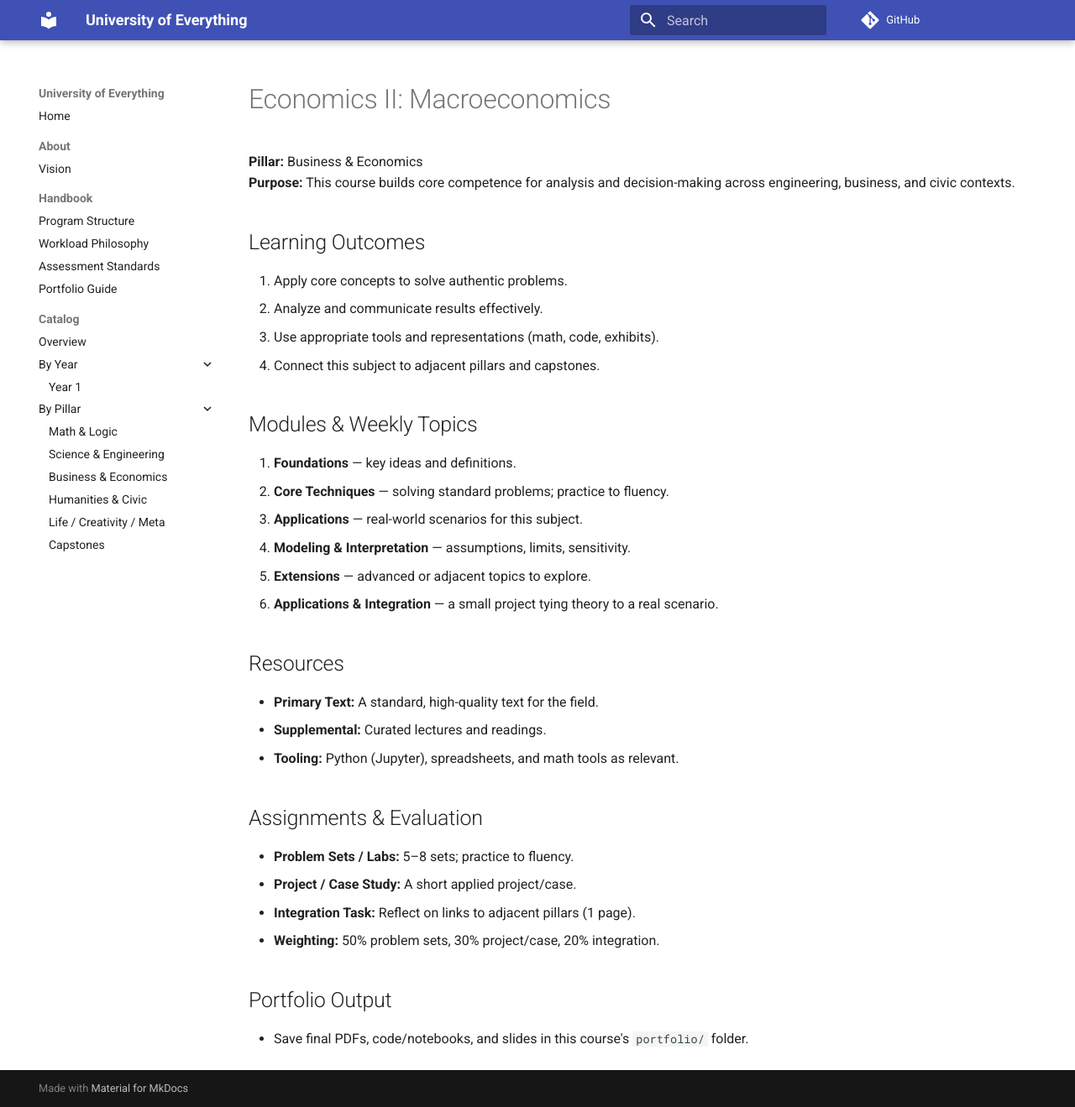
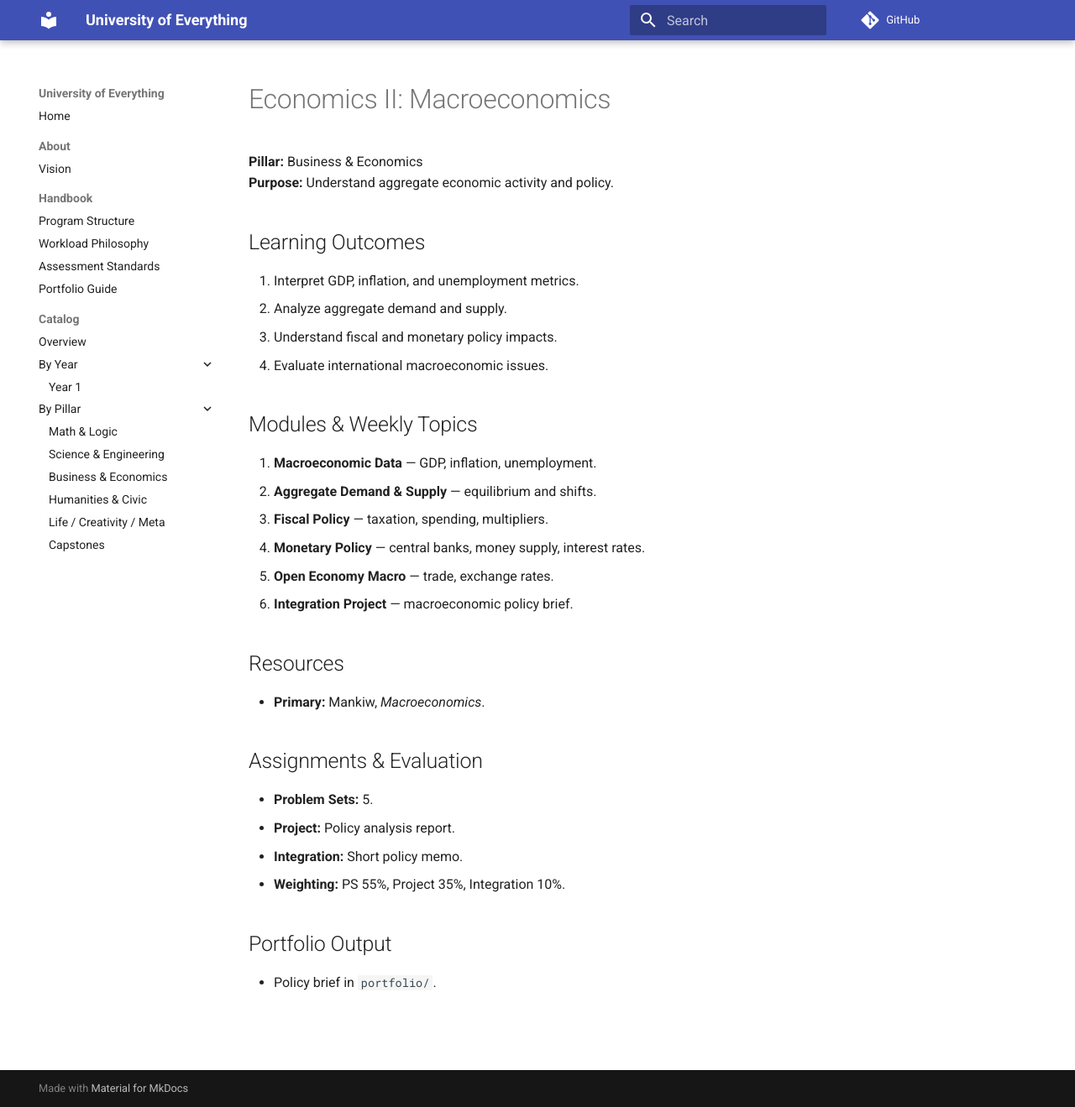
Before and after one commit to m4xbrg/university-of-everything, an MkDocs documentation site: the page built from docs/courses/business-econ/macroeconomics/syllabus.md, in a window 1280 px wide and 1319 px high. Shown: the whole window at 84% size. Built offline with MkDocs 1.6.1 and Material for MkDocs 9.7.7, drawn with Linux system fonts in a browser that asks for light colours; comment, search, counter and statistics services are not loaded.

Commit message:
Add files via upload

```diff
--- a/docs/courses/business-econ/macroeconomics/syllabus.md
+++ b/docs/courses/business-econ/macroeconomics/syllabus.md
@@ -1,32 +1,29 @@
 # Economics II: Macroeconomics
-
 **Pillar:** Business & Economics
-**Purpose:** This course builds core competence for analysis and decision-making across engineering, business, and civic contexts.
+**Purpose:** Understand aggregate economic activity and policy.
 
 ## Learning Outcomes
-1. Apply core concepts to solve authentic problems.
-2. Analyze and communicate results effectively.
-3. Use appropriate tools and representations (math, code, exhibits).
-4. Connect this subject to adjacent pillars and capstones.
+1. Interpret GDP, inflation, and unemployment metrics.
+2. Analyze aggregate demand and supply.
+3. Understand fiscal and monetary policy impacts.
+4. Evaluate international macroeconomic issues.
 
 ## Modules & Weekly Topics
-1. **Foundations** — key ideas and definitions.
-2. **Core Techniques** — solving standard problems; practice to fluency.
-3. **Applications** — real-world scenarios for this subject.
-4. **Modeling & Interpretation** — assumptions, limits, sensitivity.
-5. **Extensions** — advanced or adjacent topics to explore.
-6. **Applications & Integration** — a small project tying theory to a real scenario.
+1. **Macroeconomic Data** — GDP, inflation, unemployment.
+2. **Aggregate Demand & Supply** — equilibrium and shifts.
+3. **Fiscal Policy** — taxation, spending, multipliers.
+4. **Monetary Policy** — central banks, money supply, interest rates.
+5. **Open Economy Macro** — trade, exchange rates.
+6. **Integration Project** — macroeconomic policy brief.
 
 ## Resources
-- **Primary Text:** A standard, high-quality text for the field.
-- **Supplemental:** Curated lectures and readings.
-- **Tooling:** Python (Jupyter), spreadsheets, and math tools as relevant.
+- **Primary:** Mankiw, *Macroeconomics*.
 
 ## Assignments & Evaluation
-- **Problem Sets / Labs:** 5–8 sets; practice to fluency.
-- **Project / Case Study:** A short applied project/case.
-- **Integration Task:** Reflect on links to adjacent pillars (1 page).
-- **Weighting:** 50% problem sets, 30% project/case, 20% integration.
+- **Problem Sets:** 5.
+- **Project:** Policy analysis report.
+- **Integration:** Short policy memo.
+- **Weighting:** PS 55%, Project 35%, Integration 10%.
 
 ## Portfolio Output
-- Save final PDFs, code/notebooks, and slides in this course's `portfolio/` folder.
+- Policy brief in `portfolio/`.
```
Also changed, not shown: docs/courses/business-econ/finance-2-corporate-finance/syllabus.md (+17 -20 lines), docs/courses/business-econ/microeconomics-game-theory/syllabus.md (+17 -20 lines), docs/courses/capstones/policy-law-white-paper/syllabus.md (+17 -20 lines), docs/courses/humanities-civic/law-1-legal-systems-contracts/syllabus.md (+17 -20 lines).
